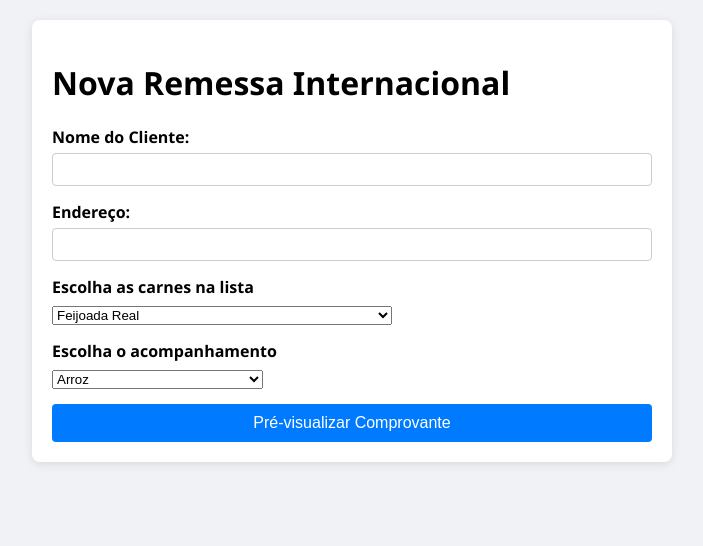
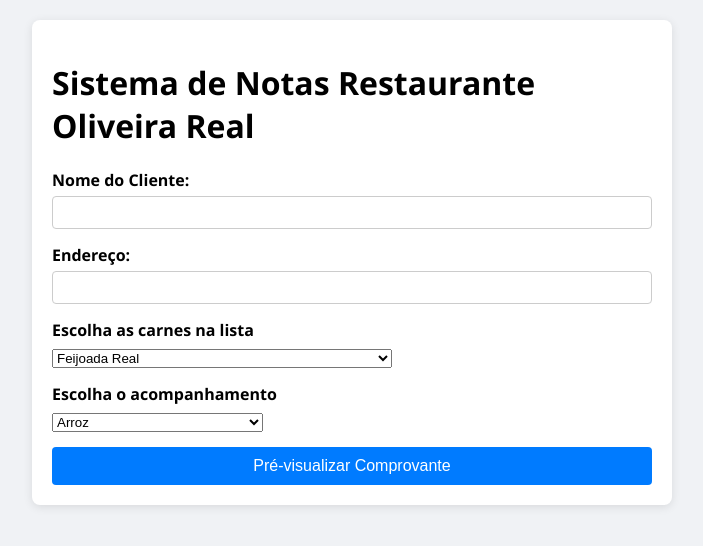
Before and after one commit to ithanamaral/emitenota-restaurante-oliveira, an Electron app: page index.html in a window 900 px wide. Shown: the whole page, without its empty margins (98-801 px from the left). Drawn offline with Linux system fonts and the light colour scheme.

Commit message:
Muda nome do sistema

```diff
--- a/index.html
+++ b/index.html
@@ -10,7 +10,7 @@
 
     <!-- Área de Formulário (Não aparece na impressão) -->
     <div id="form-container" class="container no-print">
-        <h1>Nova Remessa Internacional</h1>
+        <h1>Sistema de Notas Restaurante Oliveira Real</h1>
         <form id="remessaForm">
             <div class="form-group">
                 <label>Nome do Cliente:</label>
```
